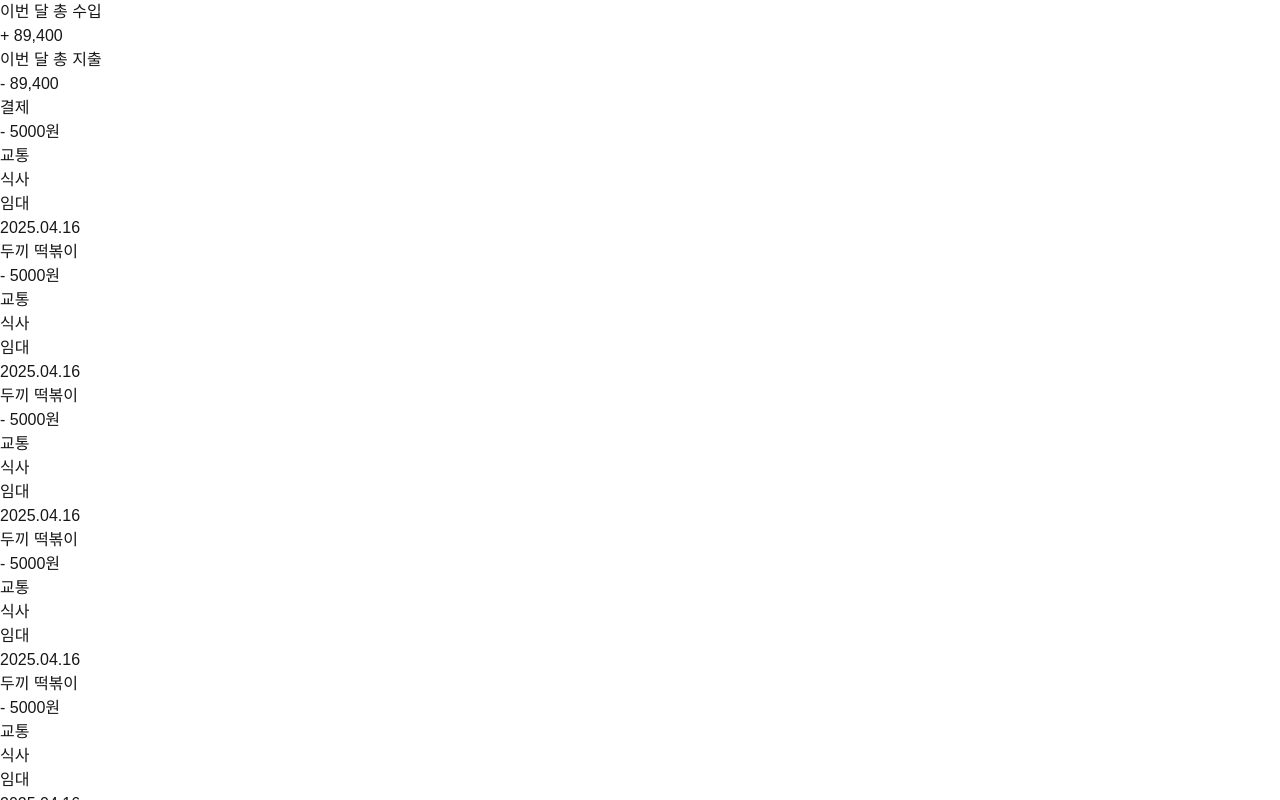
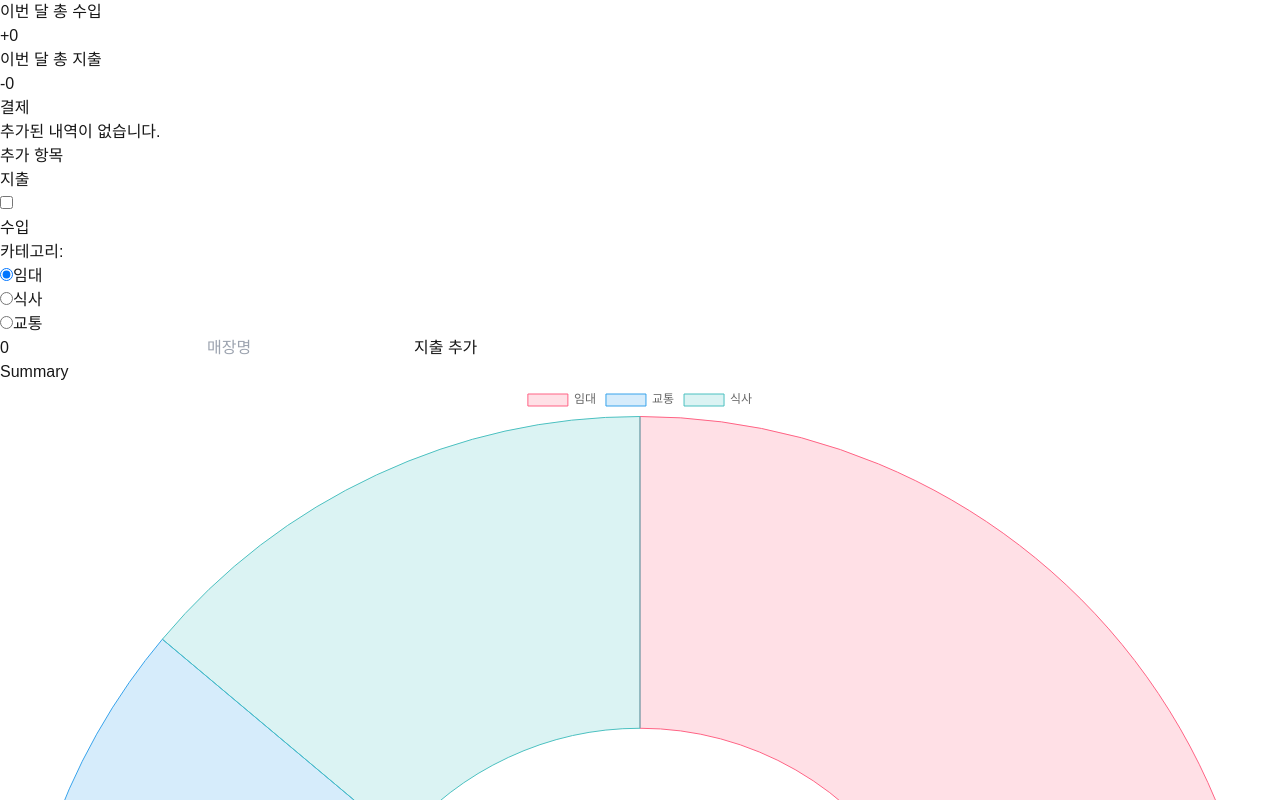
Before and after one commit to dkgus/household-zustand, a Next.js app: page / in a window 1280 px wide. Shown: the top 800 px of the page. Built offline with nearby package versions, Linux system fonts and the light colour scheme.

Commit message:
feat: 추가항목, 결제 리스트 상태관리

```diff
--- a/src/app/components/InputBox.tsx
+++ b/src/app/components/InputBox.tsx
@@ -1,51 +1,118 @@
 "use client";
-import React from "react";
+import React, { useState } from "react";
+import { useStore } from "../store/spendStore";
+import { AddSpendState, SpendType } from "../types/types";
+import { dateCreater } from "../utils";
 
 const InputBox = () => {
+  const { addList } = useStore();
+  const [data, setData] = useState<AddSpendState>({
+    type: "rent",
+    price: 0,
+    storeNm: "",
+    checked: false,
+  });
+
+  const typeNm: Record<SpendType, string> = {
+    rent: "임대",
+    traffic: "교통",
+    meal: "식사",
+    income: "수입",
+  };
+
   return (
     <div className="w-[90%] mx-auto">
+      <div className="flex content-center justify-between">
         <h3>추가 항목</h3>
+        <div className="join items-center">
+          <div>지출</div>
+          <style jsx>{`
+            input.toggle {
+              --input-color: #fff;
+            }
+
+            input.toggle:checked {
+              --input-color: #fff;
+            }
+          `}</style>
+
+          <input
+            type="checkbox"
+            checked={data.checked}
+            onChange={(e) =>
+              setData({ ...data, checked: e.target.checked, type: "income" })
+            }
+            className="toggle bg-[#bf616b] border-[#bf616b] checked:bg-[#82a2c1] checked:border-[#82a2c1] text-white"
+          />
+
+          <div>수입</div>
+        </div>
+      </div>
       <fieldset className="fieldset w-xs border-none p-4 rounded-box">
-        <div className="flex">
+        {data.checked ? null : (
+          <div className="flex items-center">
             카테고리:
-          <div>
+            {Array(3)
+              .fill(0)
+              .map((_, idx) => {
+                const value =
+                  idx === 0 ? "rent" : idx === 1 ? "meal" : "traffic";
+                return (
+                  <div
+                    className="custom_label flex items-center"
+                    key={value + "_" + idx}
+                  >
                     <input
                       type="radio"
                       id="radio1"
                       name="radio-6"
                       className="radio radio-sm radio-success"
-              defaultChecked
+                      checked={data.type === value}
+                      value={value}
+                      onChange={() => setData({ ...data, type: value })}
                     />
-            <label htmlFor="radio1">임대</label>
+                    <label htmlFor="radio1">{typeNm[value]}</label>
+                  </div>
+                );
+              })}
+          </div>
+        )}
         <input
-              type="radio"
-              id="radio2"
-              name="radio-6"
-              className="radio radio-sm radio-success"
-            />
-            <label htmlFor="radio2">식사</label>
-            <input
-              type="radio"
-              id="radio3"
-              name="radio-6"
-              className="radio radio-sm radio-success"
-            />
-            <label htmlFor="radio3">교통</label>
-          </div>
-        </div>
-        <input
-          type="email"
+          type="text"
           className="input my-[10px] bg-[#fff]"
           placeholder="결제 금액"
+          name="price"
+          value={data.price || 0}
+          onChange={(e) => setData({ ...data, price: +e.target.value })}
         />
         <input
-          type="password"
+          type="text"
           className="input bg-[#fff]"
-          placeholder="매장 이름"
+          placeholder={!data.checked ? "매장명" : "입금 출처 ex)월급, 용돈"}
+          name="storeNm"
+          value={data.storeNm}
+          onChange={(e) => setData({ ...data, storeNm: e.target.value })}
         />
+        <button
+          onClick={() => {
+            const date = dateCreater();
+            const newData = {
+              date: date,
+              ...data,
+            };
+            addList(newData);
 
-        <button className="btn btn-outline btn-success my-[10px]">
-          Success
+            setData({
+              date: date,
+              storeNm: "",
+              price: 0,
+              type: "rent",
+              checked: false,
+            });
+          }}
+          className="btn btn-outline btn-success my-[10px]"
+        >
+          {!data.checked ? "지출 추가" : "수입 추가"}
         </button>
       </fieldset>
     </div>
--- a/src/app/components/Total.tsx
+++ b/src/app/components/Total.tsx
@@ -1,6 +1,9 @@
+"use client";
 import React from "react";
+import { useStore } from "../store/spendStore";
 
 const Total = () => {
+  const { allIncome, allExpense } = useStore();
   return (
     <div className="stats shadow p-0 overflow-hidden w-[98%]">
       <div className="stat flex p-0">
@@ -12,7 +15,7 @@ const Total = () => {
                   이번 달 {idx === 0 ? " 총 수입" : "총 지출"}{" "}
                 </h2>
                 <div className="stat-value text-[black]">
-                  {idx === 0 ? "+" : "-"} 89,400
+                  {idx === 0 ? `+${allIncome}` : `-${allExpense}`}
                 </div>
               </div>
             </div>
--- a/src/app/components/Tracker.tsx
+++ b/src/app/components/Tracker.tsx
@@ -1,26 +1,45 @@
+"use client";
 import React from "react";
+import { useStore } from "../store/spendStore";
 
 function Tracker() {
+  const { spendList } = useStore();
+  console.log("spendList", spendList);
   return (
     <div className="w-[90%] mx-auto">
       <h3>결제 </h3>
       <div className="scroll_area max-h-[470px] overflow-y-scroll">
-        {[...Array(6)].map((_, idx) => (
+        {spendList.length > 0
+          ? spendList
+              .filter((v) => v.type !== "income")
+              .map((item, idx) => (
                 <div key={idx}>
                   {idx !== 0 && <div className="divider"></div>}
                   <div className="flex w-full flex-col">
                     <div className="card border border-[#A4BE8C] rounded-box grid h-[63px]">
                       <div className="flex justify-between px-[18px] pt-[6px]">
-                  <div>- 5000원</div>
+                        <div>- {item.price} 원</div>
                         <div>
-                    <div className="badge badge-soft badge-secondary">교통</div>
-                    <div className="badge badge-soft badge-success">식사</div>
-                    <div className="badge badge-soft badge-error">임대</div>
+                          <div
+                            className={`badge badge-soft ${
+                              item.type == "traffic"
+                                ? "badge-secondary"
+                                : item.type == "meal"
+                                ? "badge-success"
+                                : "badge-error"
+                            }`}
+                          >
+                            {item.type === "traffic"
+                              ? "교통"
+                              : item.type === "meal"
+                              ? "식사"
+                              : "임대"}
+                          </div>
                         </div>
                       </div>
                       <div className="flex justify-between text-[gray] px-[18px]">
                         <div>2025.04.16</div>
-                  <div>두끼 떡볶이</div>
+                        <div>{item.storeNm}</div>
                       </div>
                     </div>
 
@@ -30,7 +49,8 @@ function Tracker() {
           </div> */}
                   </div>
                 </div>
-        ))}
+              ))
+          : "추가된 내역이 없습니다."}
       </div>
     </div>
   );
--- /dev/null
+++ b/src/app/store/spendStore.ts
@@ -0,0 +1,19 @@
+import { create } from "zustand";
+
+import { SpendState } from "../types/types";
+
+export const useStore = create<SpendState>((set) => ({
+  allIncome: 0,
+  allExpense: 0,
+  spendList: [],
+  totalRent: 0,
+  totalTrffic: 0,
+  totalMeal: 0,
+  addList: (value) =>
+    set((state) => {
+      const updateSpant = [value, ...state.spendList];
+      return {
+        spendList: updateSpant,
+      };
+    }),
+}));
--- /dev/null
+++ b/src/app/types/types.ts
@@ -0,0 +1,18 @@
+export type SpendType = "rent" | "traffic" | "meal" | "income";
+
+export interface AddSpendState {
+  type: SpendType;
+  price: number;
+  date?: string;
+  storeNm: string;
+  checked: boolean; //false:지출 true:수입
+}
+export interface SpendState {
+  allIncome: number;
+  allExpense: number;
+  spendList: AddSpendState[];
+  totalRent: number;
+  totalTrffic: number;
+  totalMeal: number;
+  addList: (value: AddSpendState) => void;
+}
--- /dev/null
+++ b/src/app/utils/index.ts
@@ -0,0 +1,9 @@
+export const dateCreater = () => {
+  const date = new Date();
+
+  const year = date.getFullYear();
+  const month = String(date.getMonth() + 1).padStart(2, "0");
+  const day = String(date.getDate()).padStart(2, "0");
+  const formattedDate = `${year}-${month}-${day}`;
+  return formattedDate;
+};
```
Lines whose indentation alone changed are shown as unchanged.
